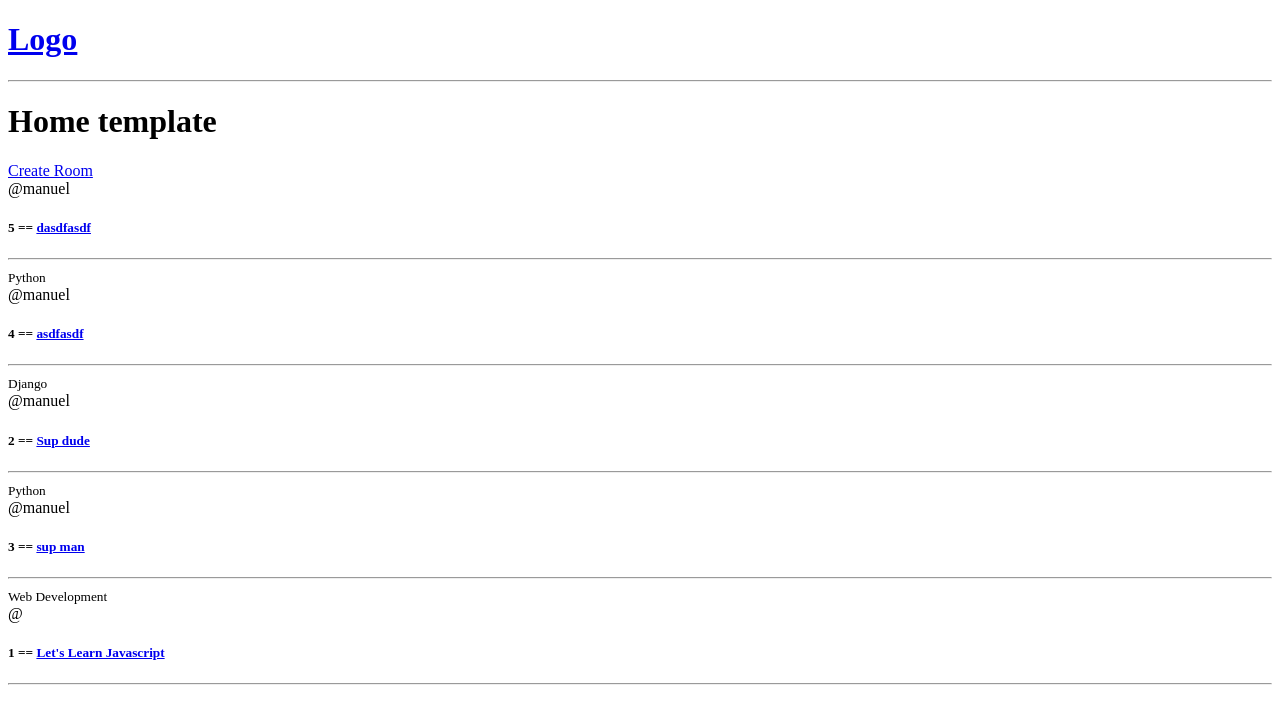
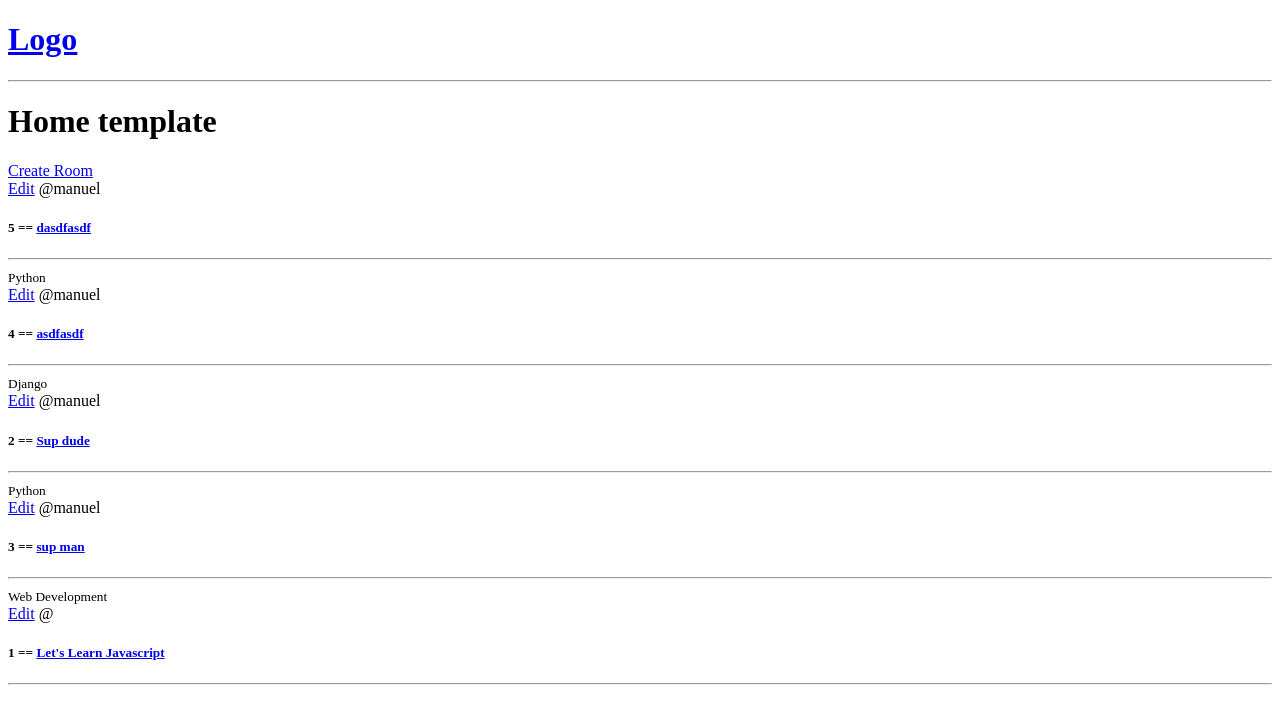
Before and after one commit to Manuel-heav/django_course, a Django app: template studybud/base/templates/base/home.html in a window 1280 px wide. Shown: the top 724 px of the page. Run offline with Django 4.2, Linux system fonts and the light colour scheme; the template is opened without the code that fills it: values that come from a table or form of the project are taken from there, others are empty; data comes from the database, SQL or seed files in the repository; parts of the project's set-up code (start-up, migrations or seed data) failed here and were passed over.

Commit message:
working on form

```diff
--- a/studybud/base/templates/base/home.html
+++ b/studybud/base/templates/base/home.html
@@ -6,6 +6,7 @@
   <div>
     {%for room in rooms%}
     <div>
+      <a href="{%url 'update-room' room.id%}">Edit</a>
       <span>@{{room.host.username}}</span>
       <h5>
         {{room.id}} == <a href="{% url 'room' room.id %}">{{room.name}}</a>
--- a/studybud/base/urls.py
+++ b/studybud/base/urls.py
@@ -6,4 +6,6 @@ urlpatterns = [
     path('', views.home, name="home"),
     path('room/<str:pk>/', views.room, name="room"),
     path('create-room/', views.createRoom, name="create-room")
+    path('update-room<str:pk>/', views.updateRoom, name="update-room")
+
 ]
```
